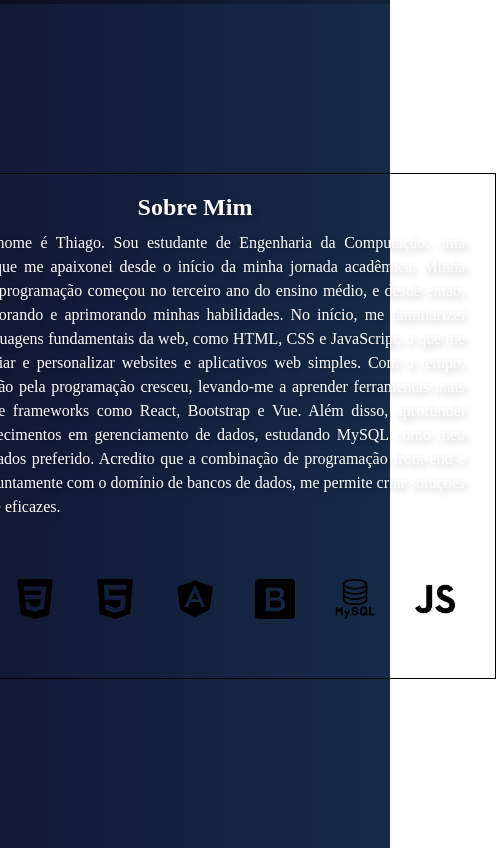
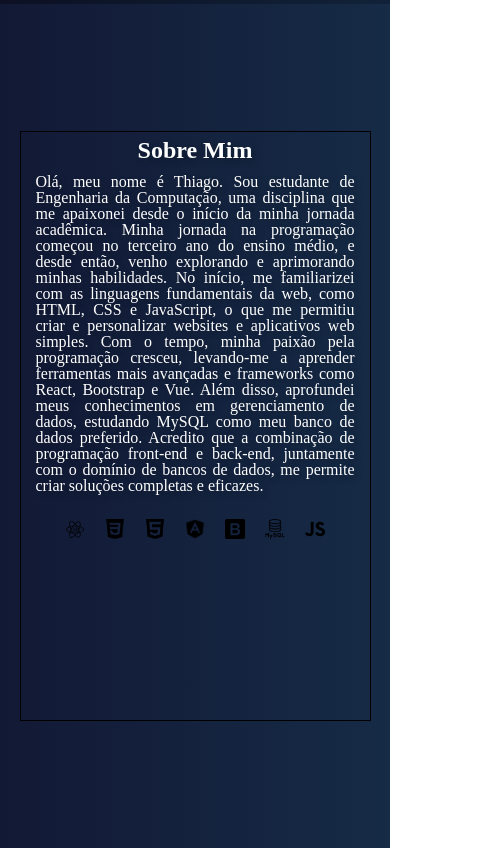
Before and after one commit to Thiago2618/projetoSite, a website: page index.html in a window 390 px wide. Shown: the part 840-1688 px from the top of the page, 496 px wide, since content can reach past the window. Drawn offline with Linux system fonts and the light colour scheme.

Commit message:
att responsividade sobre

```diff
--- a/estilos/sobre.css
+++ b/estilos/sobre.css
@@ -47,3 +47,26 @@
 .sobre-container h1 {
     color: white;
 }
+
+@media (max-width: 600px) {
+    .sobre-container {
+        width: 90%;
+        height: 70%;
+        padding: 5px;
+    }
+
+    .sobre-container p {
+        font-size: 1em;
+        line-height: 1em;
+    }
+
+    .icones {
+        flex-wrap: wrap;
+        margin-top: 5px;
+    }
+
+    .icones img {
+        width: 20px;
+        margin: 10px;
+    }
+}
--- a/index.html
+++ b/index.html
@@ -51,13 +51,13 @@
                     Além disso, aprofundei meus conhecimentos em gerenciamento de dados, estudando MySQL como meu banco de dados preferido. Acredito que a combinação de programação front-end e back-end, juntamente com o domínio de bancos de dados, me permite criar soluções completas e eficazes.
                 </p>
                 <div class="icones">
-                    <img src="assets/img/biblioteca.png" alt="">
-                    <img src="assets/img/css-3.png" alt="">
-                    <img src="assets/img/html.png" alt="">
-                    <img src="assets/img/icons8-angularjs-50.png" alt="">
-                    <img src="assets/img/icons8-bootstrap-a-free-and-open-source-css-framework-48.png" alt="">
-                    <img src="assets/img/mysql.png" alt="">
-                    <img src="assets/img/js.png" alt="">
+                    <img src="assets/img/biblioteca.png" alt="react">
+                    <img src="assets/img/css-3.png" alt="css">
+                    <img src="assets/img/html.png" alt="html">
+                    <img src="assets/img/icons8-angularjs-50.png" alt="angular">
+                    <img src="assets/img/icons8-bootstrap-a-free-and-open-source-css-framework-48.png" alt="Bootstrap">
+                    <img src="assets/img/mysql.png" alt="mysql">
+                    <img src="assets/img/js.png" alt="JavaScript">
                 </div>
             </div>
         </section>
```
